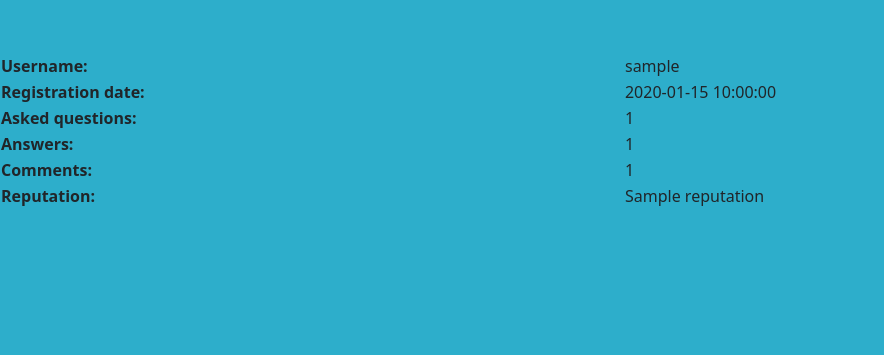
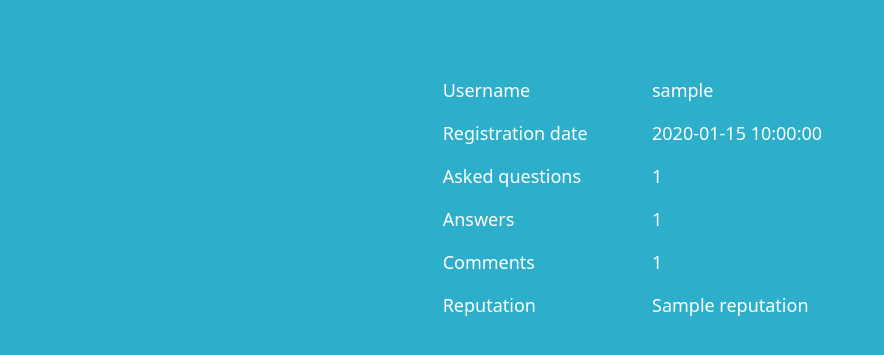
Before and after one commit to keresztenymarcell/webdoctor, a Flask app: template templates/profile.html in a window 1280 px wide. Shown: the part 171-526 px from the top of the page, without its empty margins (0-884 px from the left). Run offline with Flask 2, Linux system fonts and the light colour scheme; the template is opened without the code that fills it: most values are stand-ins (such as "Sample title", 1, 10 or a date in 2020); some libraries are stand-ins or nearby versions.

Commit message:
Add container to profile page to implement profile page.

```diff
--- a/templates/profile.html
+++ b/templates/profile.html
@@ -20,43 +20,29 @@
         </div>
     </nav>
 
-        <h1>Welcome {{session['username']}}!</h1><br><br>
+        <h1>Welcome {{session['username']}}!</h1><br><br><br>
 
-    <table>
-    <tbody>
-
-         <tr>
-             <th>Username:</th>
-             <td>{{details.user_name}}</td>
-         </tr>
-
-        <tr>
-            <th>Registration date:</th>
-            <td>{{details.registration_date}}</td>
-        </tr>
-
-        <tr>
-            <th>Asked questions:</th>
-            <td>{{details.questions_count}}</td>
-        </tr>
-
-        <tr>
-            <th>Answers:</th>
-            <td>{{details.answers_count}}</td>
-        </tr>
-
-        <tr>
-            <th>Comments:</th>
-            <td>{{details.comments_count}}</td>
-        </tr>
-
-        <tr>
-            <th>Reputation:</th>
-            <td>{{details.reputation}}</td>
-        </tr>
-
-    </tbody>
-    </table>
+        <div class="container col-4">
+          <div class="row justify-content-center">
+            <div class="col"><p>Username</p></div>
+            <div class="col"><p>{{ details.user_name }}</p></div>
+            <div class="w-100"></div>
+            <div class="col"><p>Registration date</p></div>
+            <div class="col"><p>{{ details.registration_date }}</p></div>
+            <div class="w-100"></div>
+            <div class="col"><p>Asked questions</p></div>
+            <div class="col"><p>{{ details.questions_count }}</p></div>
+            <div class="w-100"></div>
+            <div class="col"><p>Answers</p></div>
+            <div class="col"><p>{{ details.answers_count }}</p></div>
+            <div class="w-100"></div>
+            <div class="col"><p>Comments</p></div>
+            <div class="col"><p>{{ details.comments_count}}</p></div>
+            <div class="w-100"></div>
+            <div class="col"><p>Reputation</p></div>
+            <div class="col"><p>{{ details.reputation}}</p></div>
+          </div>
+        </div>
 
 
 {% endblock %}
```
